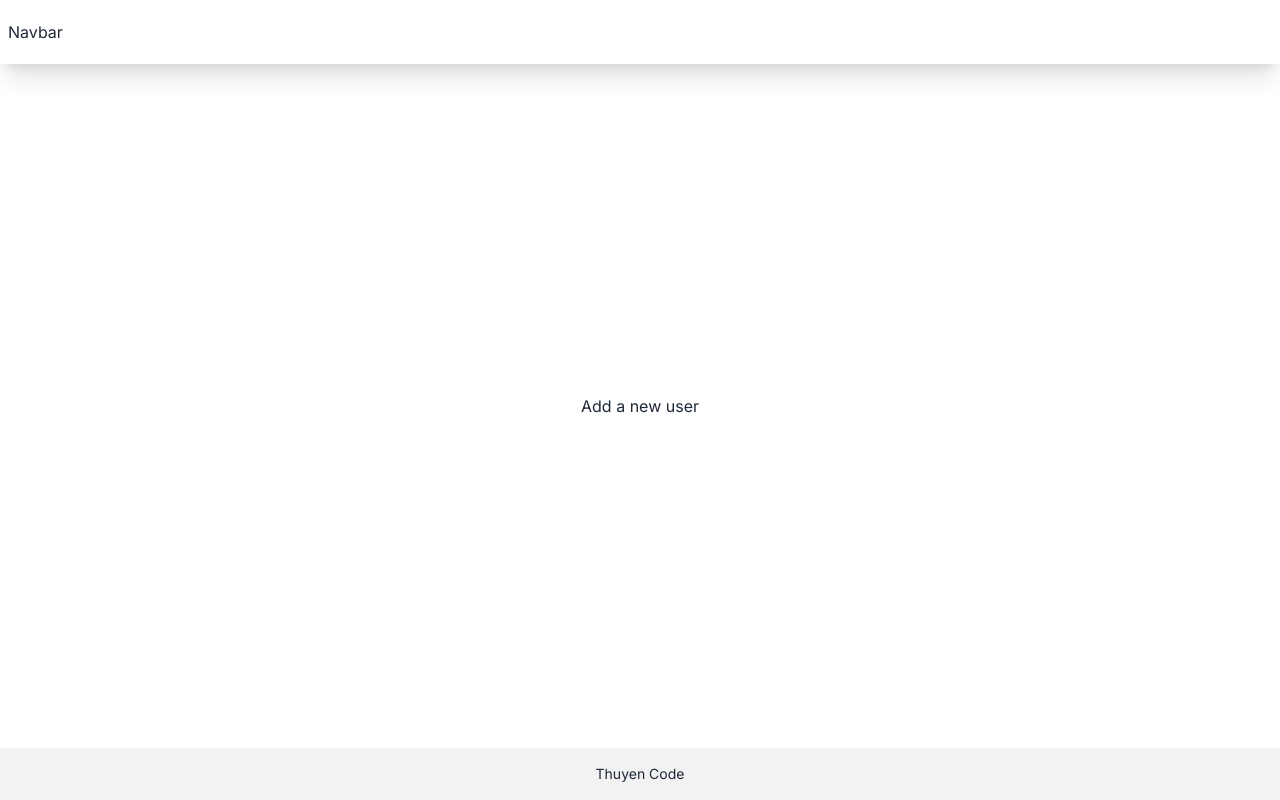
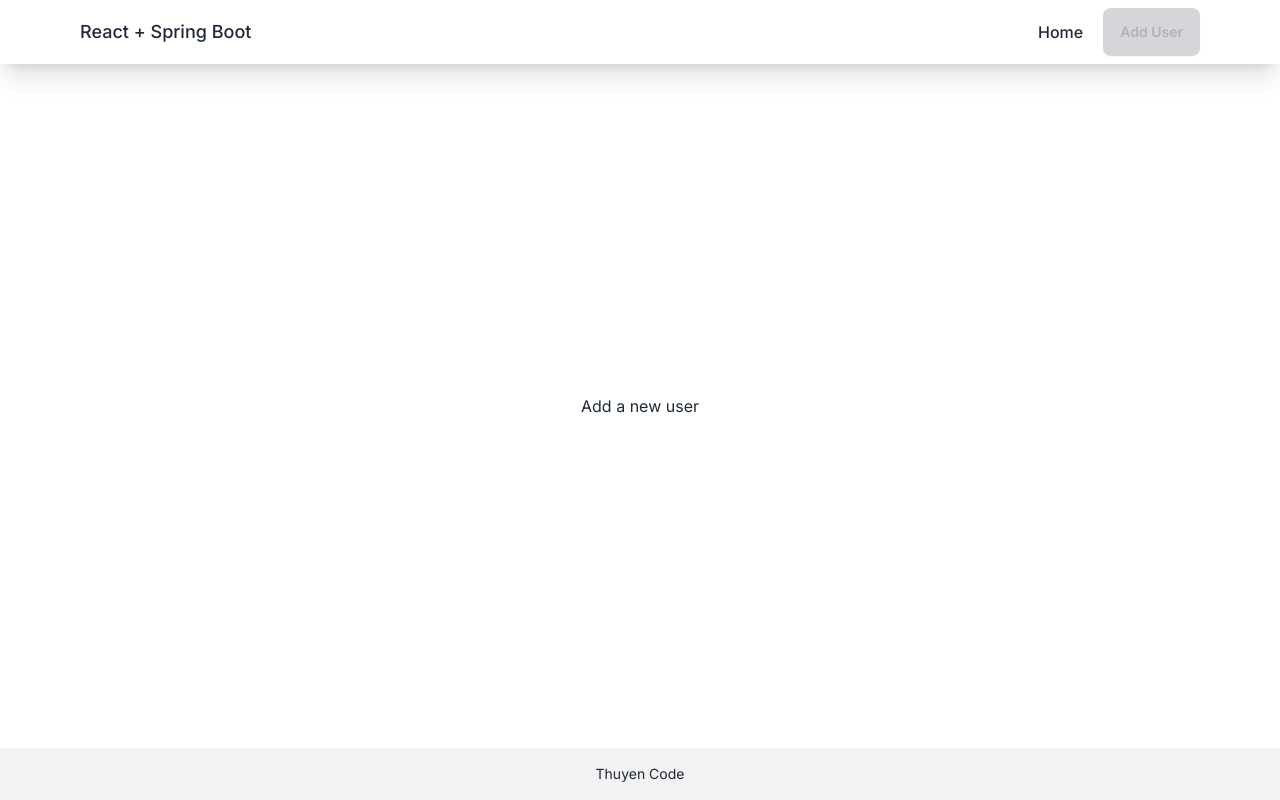
Before and after one commit to thuyencode/springboot-react-mysql-demo, a React (Vite) app in the folder frontend/: page /add in a window 1280 px wide. Built offline with nearby package versions, Linux system fonts and the light colour scheme; what axios-cache-interceptor would draw is missing.

Commit message:
Complete the nav bar

```diff
--- a/frontend/src/layout/Navbar.tsx
+++ b/frontend/src/layout/Navbar.tsx
@@ -1,9 +1,32 @@
 import { type ReactElement } from 'react'
+import { NavLink } from 'react-router-dom'
 
 function Navbar(): ReactElement {
   return (
-    <nav className='navbar shadow-xl'>
-      <div className='navbar-start'>Navbar</div>
+    <nav className='navbar px-20 shadow-xl' role='navigation'>
+      <div className='navbar-start text-lg font-medium'>
+        React + Spring Boot
+      </div>
+      <div className='navbar-end gap-5'>
+        <NavLink
+          className={({ isActive }: { isActive: boolean }) =>
+            isActive
+              ? 'link link-primary font-semibold no-underline'
+              : 'link-hover link font-medium'
+          }
+          to={'/'}
+        >
+          Home
+        </NavLink>
+        <NavLink
+          className={({ isActive }: { isActive: boolean }) =>
+            isActive ? 'btn btn-disabled' : 'btn btn-outline'
+          }
+          to={'/add'}
+        >
+          Add User
+        </NavLink>
+      </div>
     </nav>
   )
 }
```
